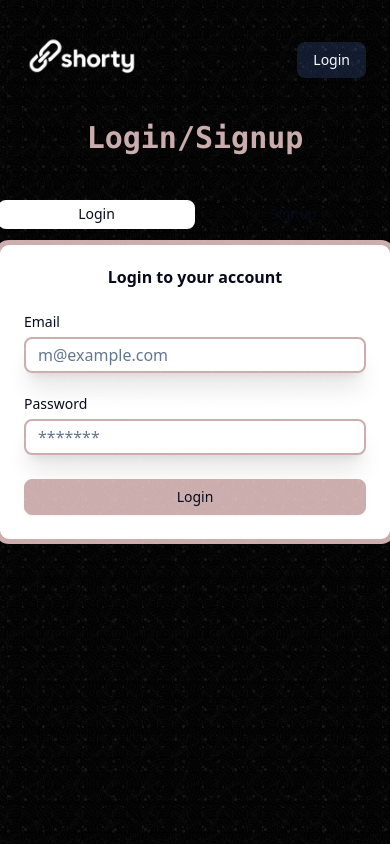
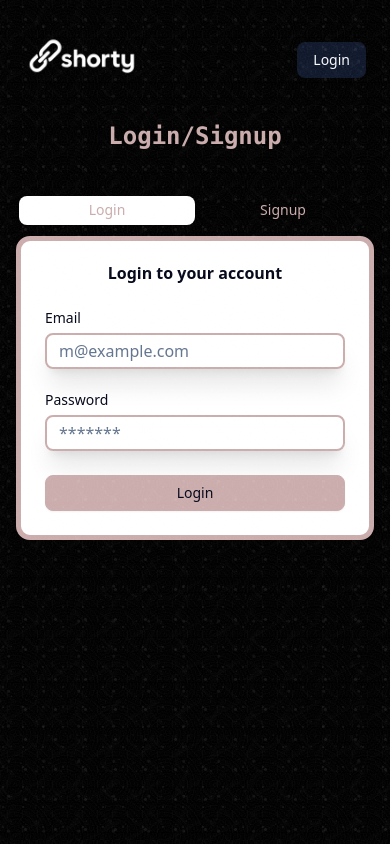
Before and after one commit to harigaurav/Shorty_url_shortner, a React (Vite) app: page /auth in a window 390 px wide. Built offline with nearby package versions, Linux system fonts and the light colour scheme.

Commit message:
Updated code

```diff
--- a/src/components/ui/LinkCard.jsx
+++ b/src/components/ui/LinkCard.jsx
@@ -1,8 +1,11 @@
+
+
+
+
 import React from "react";
 import { Link } from "react-router-dom";
-import { date } from "yup";
 import { Button } from "./button";
-import { Copy, Delete, Download, Trash } from "lucide-react";
+import { Copy, Download, Trash } from "lucide-react";
 import useFetch from "@/hooks/use-fetch";
 import { deleteUrl } from "@/db/ApiUrl";
 import { BeatLoader } from "react-spinners";
@@ -10,16 +13,15 @@ import { BeatLoader } from "react-spinners";
 const appUrl = import.meta.env.VITE_APP_URL;
 
 const LinkCard = ({ url, fetchUrls }) => {
-  // Add guard clause
   if (!url) {
     return null;
   }
 
   const {
     loading: loadingDelete,
-    error: errorDelete,
     fn: fnDelete,
   } = useFetch(deleteUrl, url?.id);
+
   const downloadHandler = async () => {
     try {
       const qrUrl = url?.qr;
@@ -29,7 +31,6 @@ const LinkCard = ({ url, fetchUrls }) => {
       const blob = await resp.blob();
       const filename = `qr-${url?.title || "code"}.png`;
 
-      // Prefer Web Share API with Files on supported mobile browsers
       if (
         navigator.canShare &&
         navigator.canShare({
@@ -62,31 +63,31 @@ const LinkCard = ({ url, fetchUrls }) => {
   };
 
   return (
-    <div className=" flex flex-col md:flex-row gap-5 border-2 border-white p-3 rounded-lg">
+    <div className="flex flex-col  md:flex-row gap-5 border-2 border-white p-3 rounded-lg">
       <img
         src={url?.qr}
-        className="w-32 h-32 ring ring-white rounded-lg"
         alt="qr code"
+        className="w-32 h-32 ring ring-white rounded-lg flex-shrink-0 mx-auto md:mx-0"
       />
-      <Link to={`/link/${url?.id}`} className="flex flex-col gap-2 flex-1">
-        <span className="text-3xl font-extrabold hover:underline hover:cursor-pointer">
+      <Link to={`/link/${url?.id}`} className="flex flex-col gap-2 flex-1 min-w-0">
+        <span className="text-3xl font-extrabold hover:underline hover:cursor-pointer truncate">
           {url?.title}
         </span>
-        <span className="text-2xl text-blue-500 font-bold hover:underline hover:cursor-pointer">
+        <span className="text-2xl text-blue-500 font-bold hover:underline hover:cursor-pointer truncate">
           {appUrl}/{url?.custom_url ? url?.custom_url : url?.short_url}
         </span>
         <span
-          className="flex items-center gap-2 hover:underline hover:cursor-pointer text-gray-300 truncate max-w-[120px] sm:max-w-[180px]"
+          className="flex items-center gap-2 hover:underline hover:cursor-pointer text-gray-300 truncate max-w-full"
           title={url.original_url}
         >
           {url.original_url}
         </span>
-        <span className="text-sm font-extralight flex items-end flex-1 gap-2">
+        <span className="text-sm font-extralight flex items-end flex-1 gap-2 truncate">
           {new Date(url?.created_at).toLocaleString()}
         </span>
       </Link>
 
-      <div>
+      <div className="flex flex-row items-center justify-center gap-2 flex-shrink-0">
         <Button
           variant="ghost"
           onClick={() => {
@@ -94,16 +95,18 @@ const LinkCard = ({ url, fetchUrls }) => {
               `${appUrl}/${url?.custom_url ? url?.custom_url : url?.short_url}`
             );
           }}
+          aria-label="Copy Link"
         >
           <Copy />
         </Button>
 
-        <Button variant="ghost" onClick={downloadHandler}>
+        <Button variant="ghost" onClick={downloadHandler} aria-label="Download QR Code">
           <Download />
         </Button>
         <Button
           variant="ghost"
           onClick={() => fnDelete().then(() => fetchUrls())}
+          aria-label="Delete Link"
         >
           {loadingDelete ? <BeatLoader size={10} color="white" /> : <Trash />}
         </Button>
--- a/src/components/ui/tabs.jsx
+++ b/src/components/ui/tabs.jsx
@@ -23,7 +23,7 @@ function TabsList({
     <TabsPrimitive.List
       data-slot="tabs-list"
       className={cn(
-        "bg-muted text-muted-foreground inline-flex h-9 w-fit items-center justify-center rounded-lg p-[3px]",
+        "bg-muted  text-muted-foreground inline-flex h-9 w-fit items-center justify-center rounded-lg p-[3px]",
         className
       )}
       {...props} />
@@ -38,7 +38,7 @@ function TabsTrigger({
     <TabsPrimitive.Trigger
       data-slot="tabs-trigger"
       className={cn(
-        "data-[state=active]:bg-background dark:data-[state=active]:text-foreground focus-visible:border-ring focus-visible:ring-ring/50 focus-visible:outline-ring dark:data-[state=active]:border-input dark:data-[state=active]:bg-input/30 text-foreground dark:text-muted-foreground inline-flex h-[calc(100%-1px)] flex-1 items-center justify-center gap-1.5 rounded-md border border-transparent px-2 py-1 text-sm font-medium whitespace-nowrap transition-[color,box-shadow] focus-visible:ring-[3px] focus-visible:outline-1 disabled:pointer-events-none disabled:opacity-50 data-[state=active]:shadow-sm [&_svg]:pointer-events-none [&_svg]:shrink-0 [&_svg:not([class*='size-'])]:size-4",
+        " data-[state=active]:bg-background dark:data-[state=active]:text-foreground focus-visible:border-ring focus-visible:ring-ring/50 focus-visible:outline-ring dark:data-[state=active]:border-input dark:data-[state=active]:bg-input/30 text-foreground dark:text-muted-foreground inline-flex h-[calc(100%-1px)] flex-1 items-center justify-center gap-1.5 rounded-md border border-transparent px-2 py-1 text-sm font-medium whitespace-nowrap transition-[color,box-shadow] focus-visible:ring-[3px] focus-visible:outline-1 disabled:pointer-events-none disabled:opacity-50 data-[state=active]:shadow-sm [&_svg]:pointer-events-none [&_svg]:shrink-0 [&_svg:not([class*='size-'])]:size-4",
         className
       )}
       {...props} />
--- a/src/pages/Auth.jsx
+++ b/src/pages/Auth.jsx
@@ -13,29 +13,34 @@ const Auth = () => {
   const { isAuthenticated, loading } = urlState();
 
   useEffect(() => {
-    // Only redirect if we've finished loading and the user is authenticated
     if (isAuthenticated && !loading) {
-      const redirectPath = `/dashboard${LongLink ? `?createNew=${LongLink}` : ""}`;
+      const redirectPath = `/dashboard${
+        LongLink ? `?createNew=${LongLink}` : ""
+      }`;
       navigate(redirectPath, { replace: true });
     }
   }, [isAuthenticated, loading, navigate, LongLink]);
 
-  // If still loading or authenticated, show a loading state
   if (loading || isAuthenticated) {
     return <div className="flex justify-center mt-10">Loading...</div>;
   }
 
   return (
-    <div className="flex flex-col items-center gap-10">
-      <h1 className="text-3xl font-mono font-bold text-gradient text-[#CAABAB]">
-        {searchParams.get("createNew")
-          ? "Hold up! let's login first.."
-          : "Login/Signup"}
+    <div className="flex flex-col items-center gap-10 px-4 sm:px-6 md:px-8">
+      <h1 className="text-2xl sm:text-3xl font-mono font-bold text-gradient text-[#CAABAB] text-center max-w-xl">
+        {LongLink ? "Hold up! let's login first.." : "Login/Signup"}
       </h1>
-      <Tabs defaultValue="Login" className="w-[400px]">
+      <Tabs
+        defaultValue="Login"
+        className="w-full max-w-sm sm:max-w-md md:max-w-md"
+      >
         <TabsList className="w-full grid grid-cols-2 bg-[] rounded-sm">
-          <TabsTrigger value="Login">Login</TabsTrigger>
-          <TabsTrigger value="Signup">Signup</TabsTrigger>
+          <TabsTrigger className="text-[#CAABAB]" value="Login">
+            Login
+          </TabsTrigger>
+          <TabsTrigger className="text-[#CAABAB]" value="Signup">
+            Signup
+          </TabsTrigger>
         </TabsList>
         <TabsContent value="Login">
           <Login />
--- a/src/pages/LandingPage.jsx
+++ b/src/pages/LandingPage.jsx
@@ -1,31 +1,29 @@
-import { Button } from "@/components/ui/button";
-import { Input } from "@/components/ui/input";
-import React, { useState } from "react";
-import { useNavigate } from "react-router-dom";
+import { Button } from '@/components/ui/button'
+import { Input } from '@/components/ui/input'
+import React, { useState } from 'react'
+import { useNavigate } from 'react-router-dom'
 
 const LandingPage = () => {
-  // state for long url input field  and navigate function for routing to auth page with long url as query parameter.
-  const [long_url, setLong_url] = useState("");
+  const [long_url, setLong_url] = useState('')
   const navigate = useNavigate();
 
-  // function for after submit form
   const handleShorten = (e) => {
     e.preventDefault();
-    if (long_url) navigate(`/auth?createNew=${long_url}`);
-  };
+    if (long_url) navigate(`/auth?createNew=${long_url}`)
+  }
 
   return (
-    <div className="flex flex-col items-center justify-start min-h-[60vh] pt-0">
-      <h1 className="text-4xl sm:text-5xl md:text-6xl font-bold flex flex-col items-center gap-2 text-center w-full px-2 mt-0">
+    <div className="flex flex-col items-center justify-start min-h-[60vh] pt-6 px-4 sm:px-6 md:px-8">
+      <h1 className="text-3xl sm:text-4xl md:text-5xl lg:text-6xl font-bold flex flex-col items-center gap-2 text-center w-full max-w-4xl px-2 mt-0">
         <span
           className="block animate-slide-in-left"
           style={{
-            animation: "slide-in-left 1s cubic-bezier(0.77,0,0.175,1) forwards",
-            background: "linear-gradient(90deg, #fff 30%, #a16a6a 100%)",
-            WebkitBackgroundClip: "text",
-            WebkitTextFillColor: "transparent",
-            backgroundClip: "text",
-            color: "transparent",
+            animation: 'slide-in-left 1s cubic-bezier(0.77,0,0.175,1) forwards',
+            background: 'linear-gradient(90deg, #fff 30%, #a16a6a 100%)',
+            WebkitBackgroundClip: 'text',
+            WebkitTextFillColor: 'transparent',
+            backgroundClip: 'text',
+            color: 'transparent',
           }}
         >
           Simplify your links
@@ -33,13 +31,12 @@ const LandingPage = () => {
         <span
           className="block animate-slide-in-right"
           style={{
-            animation:
-              "slide-in-right 1s 0.3s cubic-bezier(0.77,0,0.175,1) forwards",
-            background: "linear-gradient(90deg, #a16a6a 0%, #fff 70%)",
-            WebkitBackgroundClip: "text",
-            WebkitTextFillColor: "transparent",
-            backgroundClip: "text",
-            color: "transparent",
+            animation: 'slide-in-right 1s 0.3s cubic-bezier(0.77,0,0.175,1) forwards',
+            background: 'linear-gradient(90deg, #a16a6a 0%, #fff 70%)',
+            WebkitBackgroundClip: 'text',
+            WebkitTextFillColor: 'transparent',
+            backgroundClip: 'text',
+            color: 'transparent',
           }}
         >
           amplify your clicks.
@@ -56,27 +53,26 @@ const LandingPage = () => {
         }
       `}</style>
 
-      {/* input form for long url */}
       <form
         onSubmit={handleShorten}
-        className="w-full max-w-xl flex flex-col sm:flex-row items-center justify-start gap-3 mt-20 border-2 rounded-lg p-4 bg-black/60"
+        className="w-full max-w-xl flex flex-col sm:flex-row items-center justify-start gap-3 mt-12 sm:mt-20 border-2 rounded-lg p-4 bg-black/60"
       >
         <Input
-          className="flex-1 min-w-0 h-12 text-base px-3 py-2 rounded-md border border-gray-400 focus:outline-none focus:ring-2 focus:ring-primary"
+          className="flex-1 min-w-0 h-12 text-base px-3 py-2 rounded-md border border-gray-400 focus:outline-none focus:ring-2 focus:ring-primary transition"
           type="url"
           placeholder="Paste your long URL here..."
           value={long_url}
           onChange={(e) => setLong_url(e.target.value)}
         />
         <Button
-          className="w-full sm:w-auto h-12 px-6 mt-2 sm:mt-0 border-1 text-base font-semibold"
+          className="w-full sm:w-auto h-12 px-6 mt-2 sm:mt-0 border-1 text-base font-semibold transition hover:brightness-110"
           type="submit"
         >
           ENTER
         </Button>
       </form>
     </div>
-  );
-};
+  )
+}
 
-export default LandingPage;
+export default LandingPage
```
